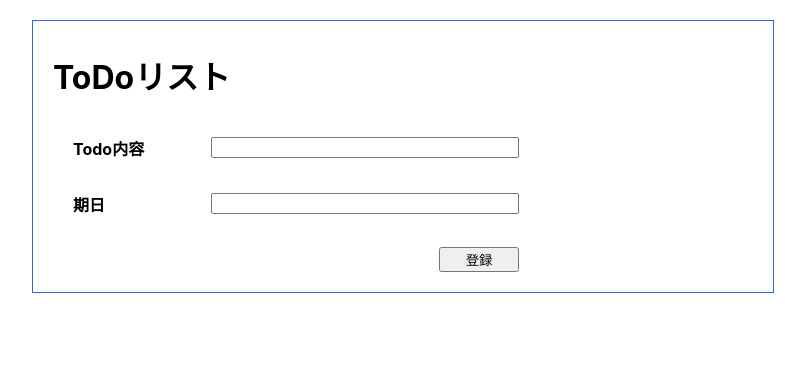
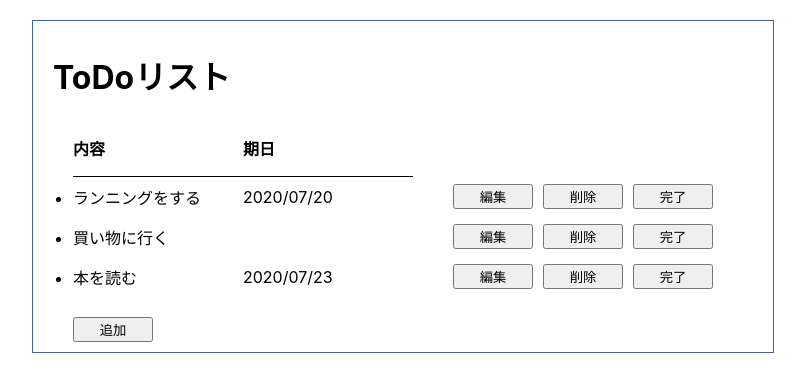
Before and after one commit to NaoyaAkaike/todo-app, a React (Create React App) app: page / in a window 1280 px wide. Shown: the top 392 px of the page, without its empty margins (237-1042 px from the left). Built offline with nearby package versions, Linux system fonts and the light colour scheme.

Commit message:
add function of page transition

```diff
--- a/package.json
+++ b/package.json
@@ -10,6 +10,7 @@
     "@testing-library/user-event": "^13.5.0",
     "react": "^17.0.2",
     "react-dom": "^17.0.2",
+    "react-router-dom": "^6.2.2",
     "react-scripts": "5.0.0",
     "web-vitals": "^2.1.4"
   },
--- a/src/App.js
+++ b/src/App.js
@@ -1,88 +1,18 @@
-import styled from "@emotion/styled";
+import React from "react";
+import { BrowserRouter, Route, Routes } from "react-router-dom";
+import { AddTodoPage } from "./pages/AddTodoPage";
+import { EditTodoPage } from "./pages/EditTodoPage";
+import { TopPage } from "./pages/TopPage";
 
 function App() {
-  const todoList = [
-    {text: "ランニングをする", date: "2020/07/20"},
-    {text: "買い物に行く", date: ""},
-    {text: "本を読む", date: "2020/07/23"},
-  ]
-
   return (
-    <SContainer>
-      <h1>ToDoリスト</h1>
-      <SContentWrapper>
-        <SItemWrapper>
-          <SItem>内容</SItem>
-          <SItem>期日</SItem>
-        </SItemWrapper>
-
-        <SUl>
-          {todoList.map((todo, index) => (
-            <li>
-            <SMemoWrapper>
-              <STodo>{todo.text}</STodo>
-              <SDate>{todo.date}</SDate>
-              <SButtonWrapper>
-                <SButton>編集</SButton>
-                <SButton>削除</SButton>
-                <SButton>完了</SButton>
-              </SButtonWrapper>
-            </SMemoWrapper>
-          </li>
-          ))}
-        </SUl>
-
-        <SButton>追加</SButton>
-      </SContentWrapper>
-    </SContainer>
+    <BrowserRouter>
+      <Routes>
+        <Route path="/" element={<TopPage />} />
+        <Route path="/add" element={<AddTodoPage />} />
+        <Route path="/edit" element={<EditTodoPage />} />
+      </Routes>
+  </BrowserRouter>
   );
 }
 export default App;
-
-//以下css
-const SContainer = styled.div`
-width: 700px;
-border: solid 1px #3366cc;
-margin: 0 auto;
-margin-top: 20px;
-padding: 10px 20px;
-`
-const SContentWrapper = styled.div`
-margin-left:20px;
-`
-const SItemWrapper = styled.div`
-display: flex;
-align-items: center;
-border-bottom: solid 1px black;
-font-weight: bold;
-width: 50%;
-`
-const SItem = styled.p`
-width: 50%;
-`
-const SUl = styled.ul`
-padding-left: 0px;
-margin: 0px;
-margin-bottom: 20px;
-`
-const SMemoWrapper = styled.div`
-display: flex;
-align-items: center;
-width: 100%;
-height: 40px;
-`
-const STodo = styled.p`
-width: 25%;
-`
-const SDate = styled.p`
-width: 25%;
-`
-
-const SButtonWrapper = styled.div`
-margin-right: 30px;
-margin-left: auto;
-`
-const SButton = styled.button`
-width: 80px;
-margin-right: 10px;
-`
--- a/src/index.js
+++ b/src/index.js
@@ -2,9 +2,8 @@
 import ReactDOM from 'react-dom';
 import './index.css';
 import App from './App';
-import { AddTodoPage } from './pages/AddTodoPage';
 
 ReactDOM.render(
-    <AddTodoPage />,
+    <App />,
   document.getElementById('root')
 );
--- a/src/pages/AddTodoPage.jsx
+++ b/src/pages/AddTodoPage.jsx
@@ -1,7 +1,7 @@
 import styled from "@emotion/styled";
+import { Link } from "react-router-dom";
 
 export const AddTodoPage = () => {
-
     return (
         <SContainer>
             <h1>ToDoリスト</h1>
@@ -16,7 +16,9 @@
                         <SInput type="text"></SInput>
                     </STextbox>
                     <SButtonWrapper>
+                    <Link to="/">
                     <SButton>登録</SButton>
+                    </Link>
                     </SButtonWrapper>
 
                 </SItemWrapper>
--- /dev/null
+++ b/src/pages/TopPage.jsx
@@ -0,0 +1,93 @@
+import styled from "@emotion/styled";
+import { Link } from "react-router-dom";
+import { EditTodoPage } from "./EditTodoPage";
+
+export const TopPage = () => {
+  const todoList = [
+    {text: "ランニングをする", date: "2020/07/20"},
+    {text: "買い物に行く", date: ""},
+    {text: "本を読む", date: "2020/07/23"},
+  ]
+
+  return (
+    <SContainer>
+      <h1>ToDoリスト</h1>
+      <SContentWrapper>
+        <SItemWrapper>
+          <SItem>内容</SItem>
+          <SItem>期日</SItem>
+        </SItemWrapper>
+
+        <SUl>
+          {todoList.map((todo, index) => (
+            <li key={todo.text}>
+            <SMemoWrapper>
+              <STodo>{todo.text}</STodo>
+              <SDate>{todo.date}</SDate>
+              <SButtonWrapper>
+                <Link to="/edit">
+                  <SButton>編集</SButton>
+                </Link>
+                <SButton>削除</SButton>
+                <SButton>完了</SButton>
+              </SButtonWrapper>
+            </SMemoWrapper>
+          </li>
+          ))}
+        </SUl>
+
+        <Link to="/add">
+              <SButton>追加</SButton>
+        </Link>
+      </SContentWrapper>
+    </SContainer>
+  );
+}
+
+//以下css
+const SContainer = styled.div`
+width: 700px;
+border: solid 1px #3366cc;
+margin: 0 auto;
+margin-top: 20px;
+padding: 10px 20px;
+`
+const SContentWrapper = styled.div`
+margin-left:20px;
+`
+const SItemWrapper = styled.div`
+display: flex;
+align-items: center;
+border-bottom: solid 1px black;
+font-weight: bold;
+width: 50%;
+`
+const SItem = styled.p`
+width: 50%;
+`
+const SUl = styled.ul`
+padding-left: 0px;
+margin: 0px;
+margin-bottom: 20px;
+`
+const SMemoWrapper = styled.div`
+display: flex;
+align-items: center;
+width: 100%;
+height: 40px;
+`
+const STodo = styled.p`
+width: 25%;
+`
+const SDate = styled.p`
+width: 25%;
+`
+
+const SButtonWrapper = styled.div`
+margin-right: 30px;
+margin-left: auto;
+`
+const SButton = styled.button`
+width: 80px;
+margin-right: 10px;
+`
```
Also changed, not shown: 1 other file (tests, documents, lock files or other folders).
